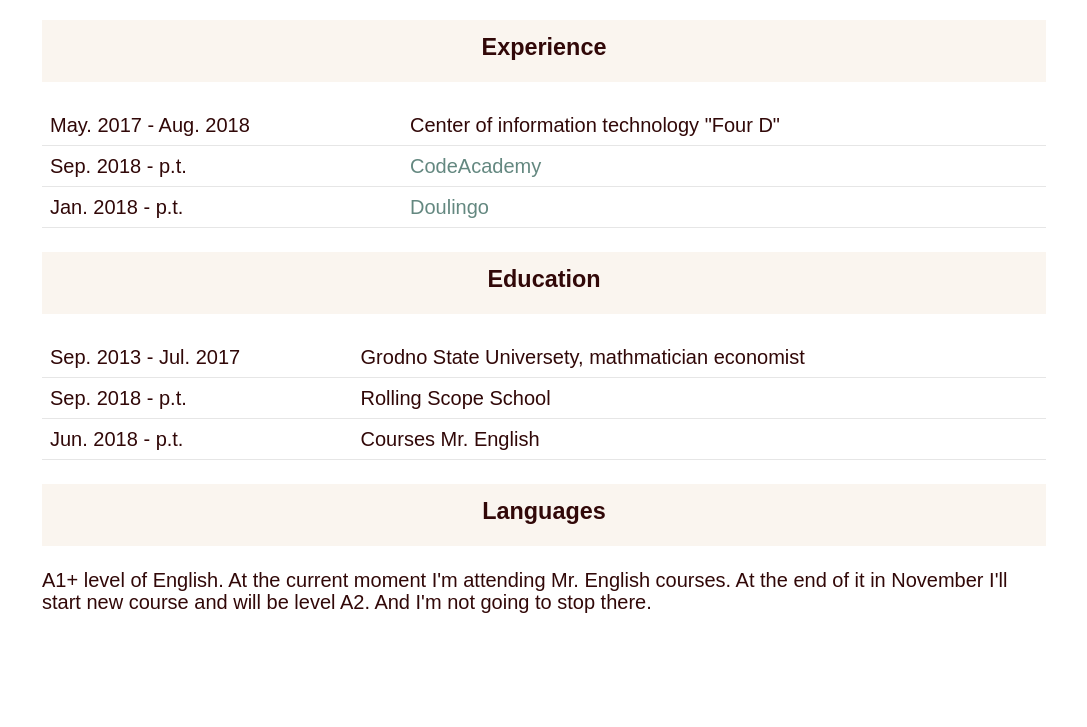
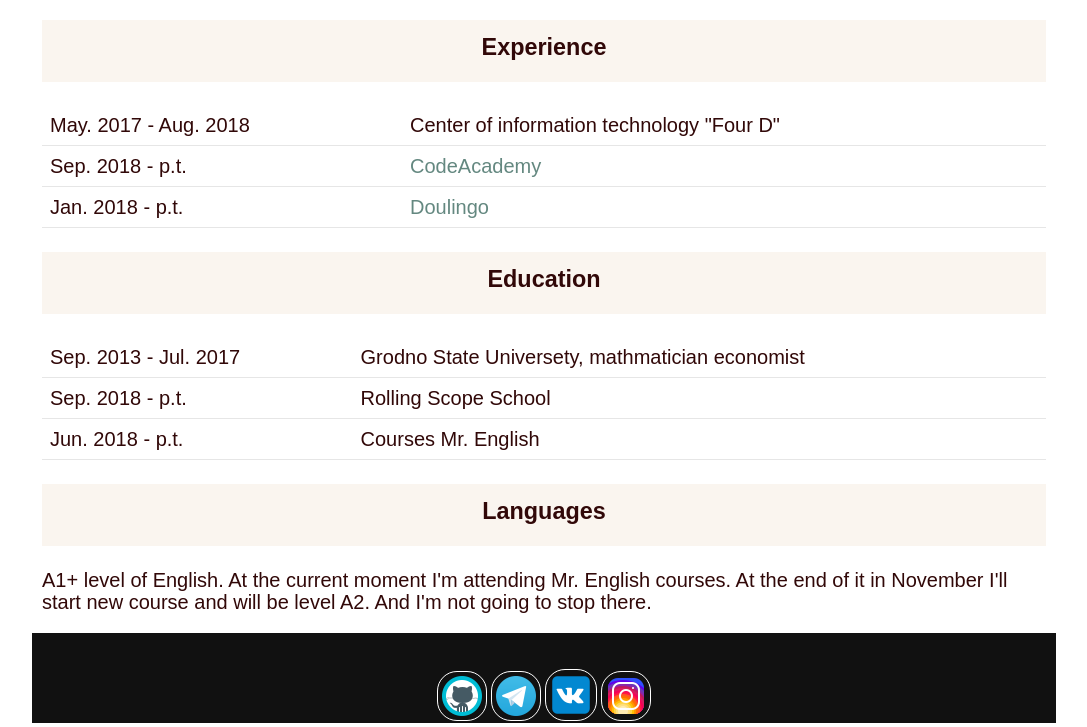
Before and after one commit to YuliaBakhar/rsschool-codejam1-cv, a plain HTML site: page index.html in a window 1280 px wide. Shown: the part 945-1672 px from the top of the page, without its empty margins (96-1183 px from the left). Before the commit the page ends 1578 px from the top, so only its background shows below. Drawn offline with Linux system fonts and the light colour scheme.

Commit message:
feat: add fotter

```diff
--- a/index.html
+++ b/index.html
@@ -27,7 +27,7 @@
             <img src="images/My photo.jpg" alt="My photo" height="200px">
         </section>
         <section class="summary"></section>
-            <h1>Yuliya Bakhar</h1>
+            <h1 id="aboutMe">Yuliya Bakhar</h1>
             <h4>Front-end developer</h4>
             <ul>
                 <li><strong>Data of Birth:</strong> 17 Dec. 1995</li>
@@ -39,7 +39,7 @@
         </section>
 
         <section class="aboutMe">
-            <p id="aboutMe">My goal for now is to bacame a senior Front-end developer in 3 years.
+            <p>My goal for now is to bacame a senior Front-end developer in 3 years.
                 To achiev this I started to laern English on courses Mr. English, because in school I studied German.
                 Also I started RSSchool courses. Along with that I'm training on
                 <a href="https://www.duolingo.com/YuliaBakhar" target="_blank">Doulingo</a>,
@@ -129,5 +129,12 @@
         </section>
     </main>
 
-    <footer></footer>
+    <footer class="footer">
+        <ul>
+            <li><a href="https://github.com/YuliaBakhar"><img src="images/icons/icons8-github-48.png"></a></li>
+            <li><a href="https://t.me/foultra"><img src="images/icons/icons8-телеграмма-app-48.png"></a></li>
+            <li><a href="https://vk.com/id109125985"><img src="images/icons/icons8-вконтакте-50.png"></a></li>
+            <li><a href="https://www.instagram.com/foultra/"><img src="images/icons/icons8-instagram-48.png"></a></li>
+        </ul>
+    </footer>
 </body>
--- a/styles/style.css
+++ b/styles/style.css
@@ -53,7 +53,7 @@ section{
     text-align: center;
     height: 50px;
     padding: 1.25rem;
-    background-color: #111;
+    background-color:#111;
     color: #fff;
 }
 
@@ -81,3 +81,15 @@ img {
     border-radius: 20px;
     border: 1px solid white;
 }
+
+footer {
+    height: 50px;
+    padding: 1.25rem;
+    background: #111;
+    text-align: center;
+}
+.footer li {
+    display: inline-block;
+    color: #fff;
+
+}
```
Also changed, not shown: images/icons/icons8-github-48.png (added), images/icons/icons8-instagram-48.png (added), images/icons/icons8-вконтакте-50.png (added), images/icons/icons8-скайп-48.png (added), images/icons/icons8-телеграмма-app-48.png (added).
